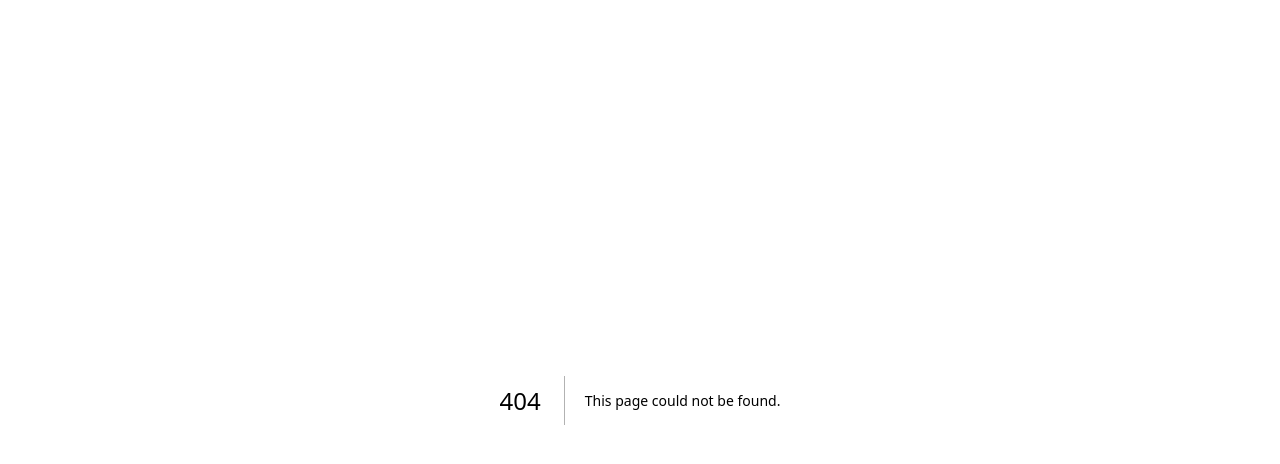
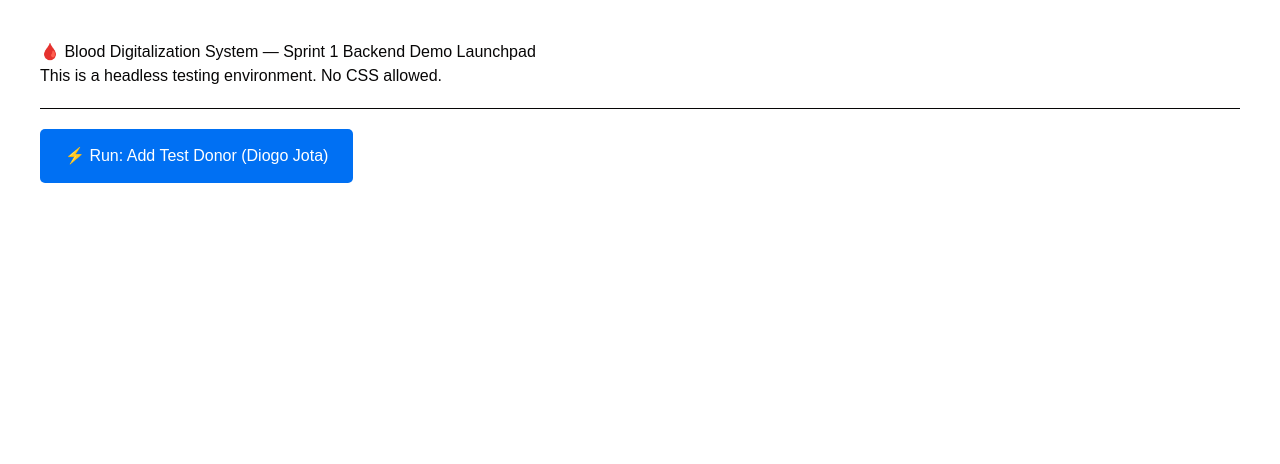
Before and after one commit to RanFrosh/CSSWENG-Blood-Digitalization, a Next.js app in the folder sweng/: page /demo in a window 1280 px wide. Before the commit this address had no page. Shown: the top 464 px of the page. Built offline with nearby package versions, Linux system fonts and the light colour scheme.

Commit message:
feat: made an add donor to db test

```diff
--- /dev/null
+++ b/sweng/app/back/donor_actions/add_test_donor.ts
@@ -0,0 +1,41 @@
+"use server";
+
+import { serverSupa } from "@/db/supaserver";
+
+export async function addTestDonor() {
+
+  const supabase = await serverSupa();
+
+  // Hardcoded payload matching your exact Drizzle schema
+  const testDonor = {
+    first_name: "Diogo",
+    last_name: "Jota",
+    middle_name: "Silva",
+    email: "jota@fcbayern.com",
+    mobile_no: "09772632330",
+    street: "123 Taft Ave",
+    zip_code: "1004",
+    sex: "Male",
+    blood: "O+",
+    city_id: 1, // *CRITICAL: Ensure City ID 1 exists in your DB!
+    photo_path: "/uploads/jota.png",
+    height: 178.5,
+    weight: 73.0,
+    active: true
+  };
+
+  console.log("🚀 Firing payload to Supabase...");
+
+  const { data, error } = await supabase
+    .from("donor") // Ensure this matches your exact table name in Supabase
+    .insert([testDonor])
+    .select();
+
+  if (error) {
+    console.error("❌ Backend Engine Error:", error.message);
+    return { success: false, error: error.message };
+  }
+
+  console.log("✅ Success! Donor injected:", data);
+  return { success: true, data };
+}
--- /dev/null
+++ b/sweng/app/demo/page.tsx
@@ -0,0 +1,46 @@
+"use client";
+
+import { addTestDonor } from "@/app/back/donor_actions/add_test_donor"; // Adjust path if needed
+
+export default function DemoPage() {
+
+  const handleAddDonor = async () => {
+    alert("🚀 Firing payload to the backend engine... Check your VS Code Terminal!");
+    const response = await addTestDonor();
+
+    if (response.success) {
+      alert("✅ Success! Donor added to Supabase. Check your Table Editor!");
+    } else {
+      alert(`❌ Error: ${response.error}`);
+    }
+  };
+
+  return (
+    <div style={{ padding: "40px", fontFamily: "sans-serif" }}>
+      <h1>🩸 Blood Digitalization System — Sprint 1 Backend Demo Launchpad</h1>
+      <p>This is a headless testing environment. No CSS allowed.</p>
+
+      <hr style={{ margin: "20px 0" }} />
+
+      <div style={{ display: "flex", gap: "20px" }}>
+        {/* BUTTON 1: THE INJECTION */}
+        <button
+          onClick={handleAddDonor}
+          style={{
+            padding: "15px 25px",
+            fontSize: "16px",
+            backgroundColor: "#0070f3",
+            color: "white",
+            border: "none",
+            borderRadius: "5px",
+            cursor: "pointer"
+          }}
+        >
+          ⚡ Run: Add Test Donor (Diogo Jota)
+        </button>
+
+        {/* You can add more buttons here later for your other actions! */}
+      </div>
+    </div>
+  );
+}
```
